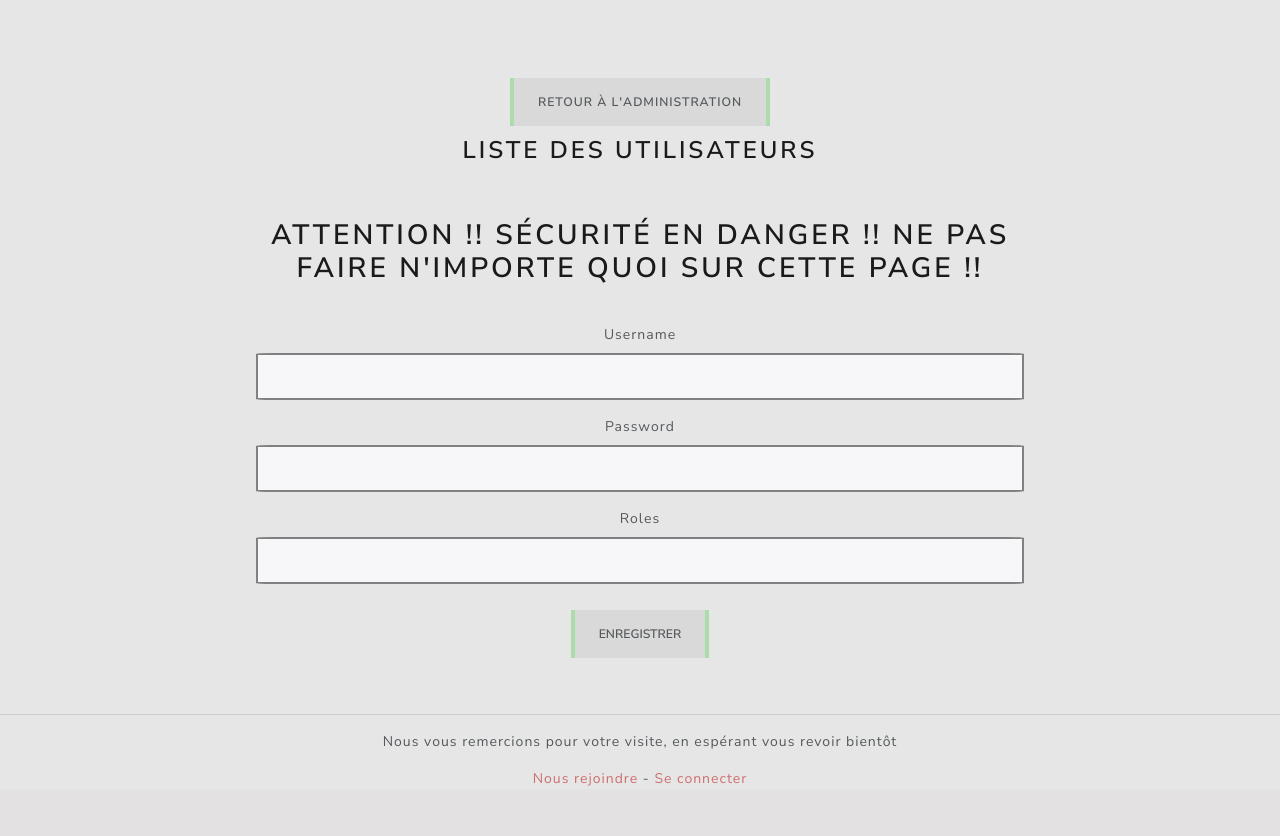
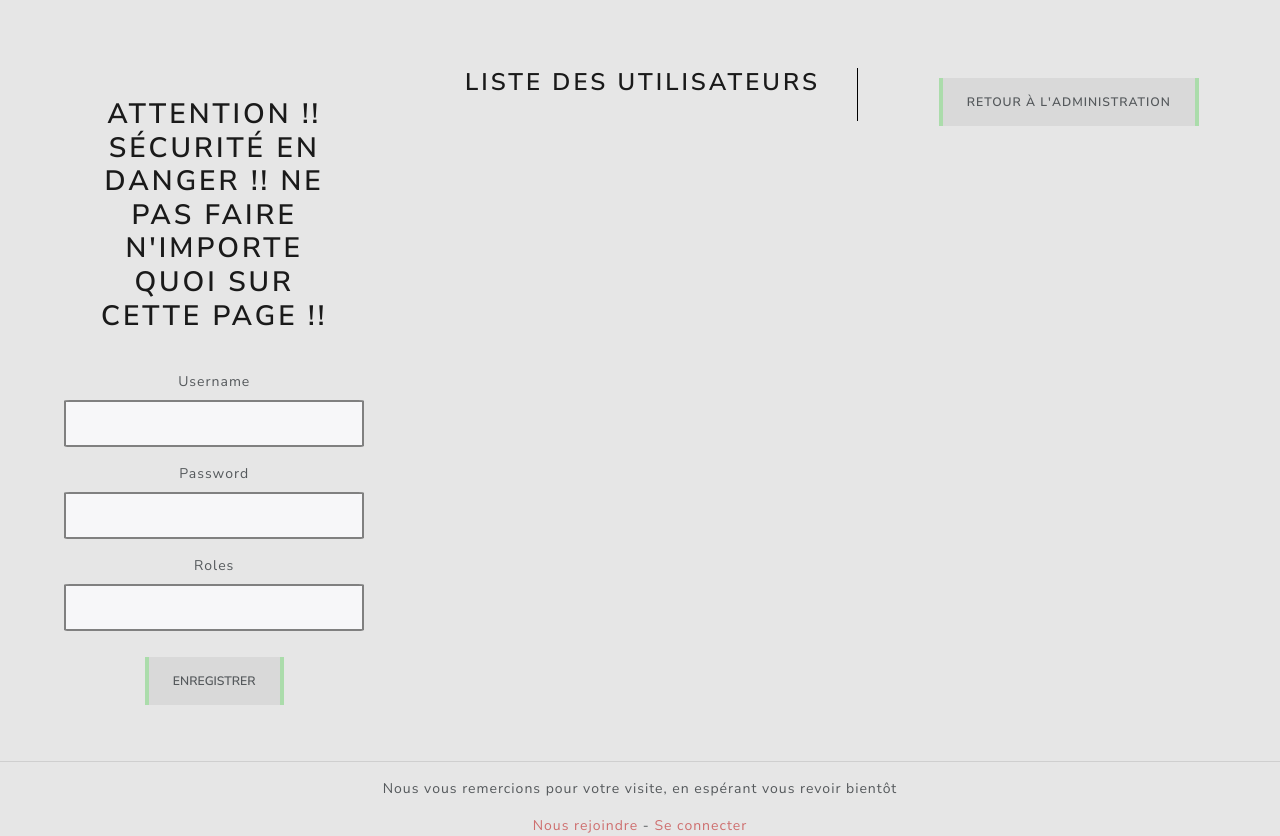
Before and after one commit to benoitsouillat/playdogs, a Symfony app: template templates/administration/inscription.html.twig in a window 1280 px wide. Shown: the part 230-1066 px from the top of the page. Before the commit the page ends 1016 px from the top, so only its background shows below. Run offline with Twig, Linux system fonts and the light colour scheme; the template is opened without the code that fills it, so the values that code supplies are empty; form fields are guessed from the names that the template uses; some libraries are stand-ins or nearby versions.

Commit message:
working on interface managing in SASS

```diff
--- a/public/app/app.js
+++ b/public/app/app.js
@@ -57,7 +57,6 @@
 
     search.addEventListener("keyup", function () {
         let value = search.value.toLowerCase(); // Get the search value
-        console.log(value);
 
         arr.forEach(elm => {
             elm.classList.remove('hide'); // Reinitialise le tableau de <li>
--- a/public/css/main.css
+++ b/public/css/main.css
@@ -1132,6 +1132,23 @@
   border-left-color: #abdcab;
 }
 
+.manage {
+  display: -webkit-box;
+  display: -ms-flexbox;
+  display: flex;
+  -webkit-box-orient: horizontal;
+  -webkit-box-direction: reverse;
+      -ms-flex-direction: row-reverse;
+          flex-direction: row-reverse;
+  -ms-flex-pack: distribute;
+      justify-content: space-around;
+  -webkit-box-align: start;
+      -ms-flex-align: start;
+          align-items: flex-start;
+  -ms-flex-wrap: nowrap;
+      flex-wrap: nowrap;
+}
+
 .manage div, .manage section {
   display: -webkit-box;
   display: -ms-flexbox;
@@ -1143,19 +1160,20 @@
 }
 
 .manage__option {
-  -webkit-box-orient: horizontal;
-  -webkit-box-direction: normal;
-      -ms-flex-direction: row;
-          flex-direction: row;
+  -webkit-box-orient: vertical;
+  -webkit-box-direction: reverse;
+      -ms-flex-direction: column-reverse;
+          flex-direction: column-reverse;
   -webkit-box-pack: center;
       -ms-flex-pack: center;
           justify-content: center;
+  max-width: 33%;
 }
 
 .manage__option input {
   height: 40px;
   min-width: 220px;
-  margin: 0 40px;
+  margin: 20px 40px;
 }
 
 .manage__list {
@@ -1163,6 +1181,11 @@
   -webkit-box-direction: normal;
       -ms-flex-direction: column;
           flex-direction: column;
+  border-right: black solid 1px;
+}
+
+.manage__list h6 {
+  margin-top: 10px;
 }
 
 .manage__list li {
@@ -1379,6 +1402,9 @@
         -ms-grid-row-align: center;
         align-self: center;
   }
+  .manage__list {
+    border-right: unset;
+  }
   .manage__list ul {
     width: 90%;
     font-weight: bold;
--- a/public/css/pages/_admin.scss
+++ b/public/css/pages/_admin.scss
@@ -25,23 +25,36 @@
 
 .manage {
 
+    display: flex;
+    flex-direction: row-reverse;
+    justify-content: space-around;
+    align-items: flex-start;
+    flex-wrap: nowrap;
+
     div, section {
         display: flex;
         align-items: center;
         width: 100%;
     }
     &__option {
-        flex-direction: row;
+        flex-direction: column-reverse;
         justify-content: center;
+        max-width: 33%;
 
         input {
             height: 40px;
             min-width: 220px;
-            margin: 0 40px;
+            margin: 20px 40px;
         }
     }
     &__list {
         flex-direction: column;
+        border-right: black solid 1px;
+
+
+        h6 {
+            margin-top: 10px;
+        }
 
         li {
             font-size: 1.2rem;
@@ -194,6 +207,7 @@
         }
     }
     &__list {
+        border-right: unset;
         ul {
             width: 90%;
             font-weight: bold;
--- a/templates/administration/manage.html.twig
+++ b/templates/administration/manage.html.twig
@@ -17,7 +17,7 @@
 
         </div>
         <section class="manage__list">
-            <h2>Liste des clients :</h2>
+            <h6>Liste des clients :</h6>
             <ul>
                 {% for dog in dogs %}
                 <li class="client"> -
--- a/templates/playdogs/price.html.twig
+++ b/templates/playdogs/price.html.twig
@@ -31,10 +31,10 @@
                     <td>{{ value.bain }} € / Heure </td>
                 </tr>
 
+                {% endfor %}
                 <tr>
                     <td colspan="5" class="legend-price text-right">Tarifs valables et affichés au magasin d'Objat.</td>
                 </tr>
-                {% endfor %}
             </tbody>
         </table>
 
```
Also changed, not shown: 1 other file.
